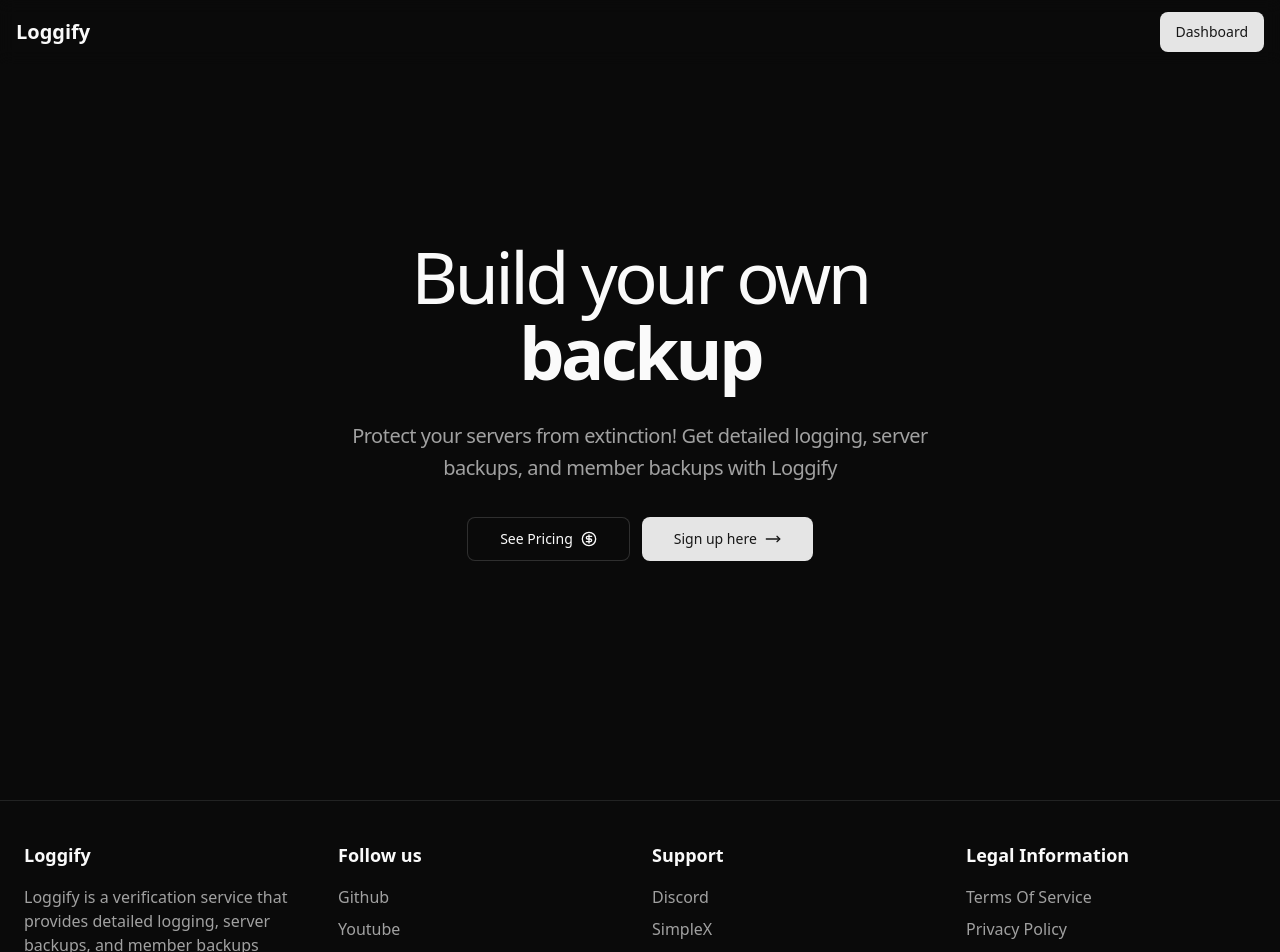
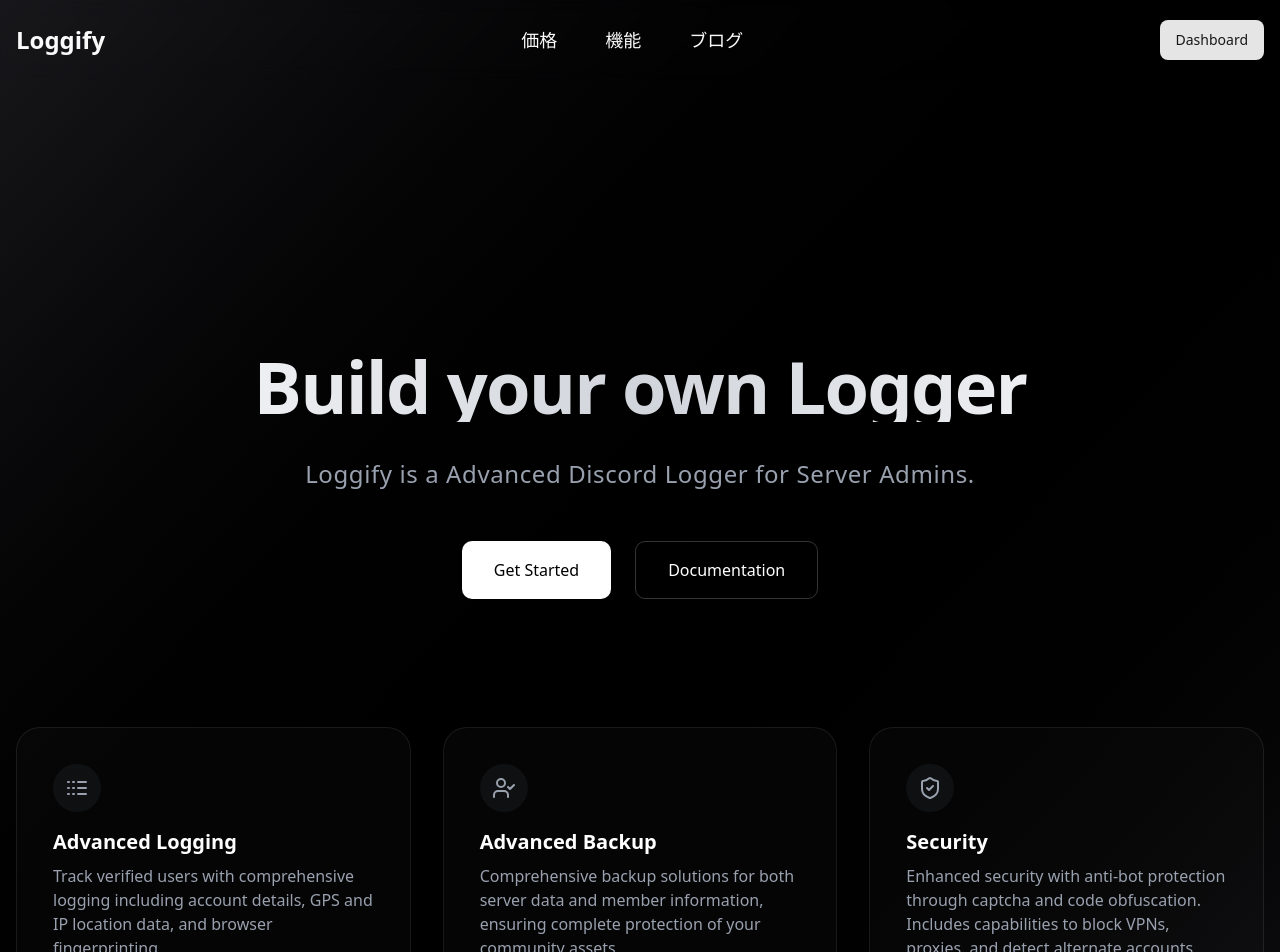
Before and after one commit to yuk228/Loggify, a Next.js app: page / in a window 1280 px wide. Shown: the top 952 px of the page. Built offline with nearby package versions, Linux system fonts and the light colour scheme; no server answers.

Commit message:
💄Update Main Page!

```diff
--- a/app/layout.tsx
+++ b/app/layout.tsx
@@ -18,8 +18,8 @@ const geistMono = Geist_Mono({
 });
 
 export const metadata: Metadata = {
-  title: "Delta Verify",
-  description: "Protect your servers from extinction! Get detailed logging, server backups, and member backups with Delta Verify",
+  title: "Loggify - The Best Discord Logging Service",
+  description: "Loggify is a Advanced Discord Logger for Server Admins.",
 };
 
 export default function RootLayout({
--- a/app/page.tsx
+++ b/app/page.tsx
@@ -1,8 +1,95 @@
-import { Hero } from "@/components/ui/animated-hero";
-export default function Home()   {
+"use client";
+
+import { motion } from "framer-motion";
+import { Logs, ShieldCheck, UserCheck } from 'lucide-react';
+
+
+const features = [
+  {
+      icon: <Logs className="h-6 w-6" />,
+      title: "Advanced Logging",
+      description: "Track verified users with comprehensive logging including account details, GPS and IP location data, and browser fingerprinting",
+  },
+  {
+      icon: <UserCheck className="h-6 w-6" />,
+      title: "Advanced Backup",
+      description: "Comprehensive backup solutions for both server data and member information, ensuring complete protection of your community assets",
+  },
+  {
+      icon: <ShieldCheck className="h-6 w-6" />,
+      title: "Security",
+      description: "Enhanced security with anti-bot protection through captcha and code obfuscation. Includes capabilities to block VPNs, proxies, and detect alternate accounts",
+  },
+];
+
+export default function Home() {
   return (
-    <main className="flex flex-col items-center justify-center h-screen">
-      <Hero />
+    <main className="flex flex-col items-center justify-center min-h-screen bg-gradient-to-br from-zinc-900 via-black to-zinc-900 text-white">
+      <section className="container mx-auto px-4 pt-[350px] pb-16 text-center relative">
+        <div className="absolute inset-0 bg-[radial-gradient(circle_at_center,_var(--tw-gradient-stops))] from-blue-500/10 via-transparent to-transparent"></div>
+          <motion.div
+            initial={{ opacity: 0, y: -20 }}
+            animate={{ opacity: 1, y: 0 }}
+            transition={{ duration: 0.7 }}
+          >
+            <h1 className="text-6xl md:text-7xl font-bold mb-8 tracking-tight bg-clip-text text-transparent bg-gradient-to-r from-white via-gray-300 to-white">
+              Build your own Logger
+            </h1>
+          </motion.div>
+          <motion.div
+            initial={{ opacity: 0, y: -10 }}
+            animate={{ opacity: 1, y: 0 }}
+            transition={{ duration: 0.7, delay: 0.2 }}
+          >
+            <p className="text-xl md:text-2xl text-gray-400 mb-12 tracking-wide max-w-2xl mx-auto leading-relaxed">
+              Loggify is a Advanced Discord Logger for Server Admins.
+            </p>
+          </motion.div>
+          <motion.div
+            initial={{ opacity: 0, y: 20 }}
+            animate={{ opacity: 1, y: 0 }}
+            transition={{ duration: 0.7, delay: 0.4 }}
+            className="flex gap-6 justify-center"
+          >
+            <button className="group relative px-8 py-4 overflow-hidden rounded-lg bg-white text-black transition-all duration-300">
+              <span className="relative z-10 font-medium">Get Started</span>
+            </button>
+            <button className="group relative px-8 py-4 overflow-hidden rounded-lg border border-white/20 hover:border-white/40 transition-all duration-300">
+              <span className="relative z-10 text-white font-medium">Documentation</span>
+            </button>
+          </motion.div>
+      </section>
+      <section className="container mx-auto px-4 py-16 text-center relative">
+      <div className="grid grid-cols-1 md:grid-cols-3 gap-8">
+        {features.map((feature, index) => (
+          <motion.div
+            key={index}
+            initial={{ opacity: 0, y: 20 }}
+            whileInView={{ opacity: 1, y: 0 }}
+            transition={{ duration: 0.5, delay: index * 0.2 }}
+            className="group p-9 rounded-3xl border border-white/[0.08] bg-white/[0.02]  hover:border-white/[0.12] transition-colors duration-300 "
+          >
+            <div className="w-12 h-12 rounded-full bg-gray-500/10 flex items-center justify-center mb-4 text-gray-400">
+                {feature.icon}
+            </div>
+            <h3 className="text-xl font-semibold text-white text-left mb-2">
+                {feature.title}
+            </h3>
+            <p className="text-gray-400 text-left">{feature.description}</p>
+          </motion.div>
+        ))}
+                </div>
+      </section>
+      <section className="">
+        <div className="container mx-auto px-4 py-16 text-center relative">
+          <h2 className="text-4xl md:text-5xl font-bold mb-8 tracking-tight bg-clip-text text-transparent bg-gradient-to-r from-white via-gray-300 to-white">
+            Advanced Features
+          </h2>
+          <p className="text-xl md:text-2xl text-gray-400 mb-12 tracking-wide max-w-2xl mx-auto leading-relaxed">
+            Loggify is a Advanced Discord Logger for Server Admins.
+          </p>
+        </div>
+      </section>
     </main>
   );
 }
--- a/components/layouts/footer.tsx
+++ b/components/layouts/footer.tsx
@@ -3,7 +3,7 @@ import React from 'react'
 
 const Footer = () => {
   return (
-    <footer className="border-t border-white-foreground">
+    <footer className="border-t border-white-foreground bg-black">
         <div className="container mx-auto px-4 py-10 md:px-6 ">
             <div className="grid grid-cols-2 md:grid-cols-4 gap-6">
                 <div className="pr-4">
@@ -36,7 +36,7 @@ const Footer = () => {
             </div>
             <div className="md:flex pt-4 mt-4 gap-4 border-t border-white-foreground text-muted-foreground">
                 <p>Copyright © 2025 Loggify</p>
-                <p>The source code is available on <span><Link href="https://github.com/yuk228/delta-verify" className="hover:text-foreground transition-colors underline">Github</Link></span>, <br className="md:hidden" />Made with <span><Link href="https://21st.dev" className="hover:text-foreground transition-colors underline">21st.dev</Link></span></p>
+                <p>Made with <span><Link href="https://21st.dev" className="hover:text-foreground transition-colors underline">21st.dev</Link></span></p>
             </div>
         </div>
 
--- a/components/layouts/header.tsx
+++ b/components/layouts/header.tsx
@@ -6,8 +6,13 @@ import React from 'react'
 export default async function Header () {
   return (
     <header className="fixed top-0 w-full z-50 backdrop-blur-sm">
-        <div className="container mx-auto px-4 h-16 flex items-center justify-between">
-            <Link href="/" className="block font-bold text-xl transition-transform duration-300 ease-in-out transform hover:scale-105">Loggify</Link>
+        <div className="container mx-auto px-4 h-20 flex items-center justify-between">
+            <Link href="/" className="block font-bold text-2xl transition-transform duration-300 ease-in-out transform hover:scale-105">Loggify</Link>
+            <ul className="flex text-xl gap-4">
+              <li><Button variant="ghost"><Link href="/pricing" className="hover:text-foreground transition-colors text-lg">価格</Link></Button></li>
+              <li><Button variant="ghost"><Link href="https://github.com/yuk228/" className="hover:text-foreground transition-colors text-lg">機能</Link></Button></li>
+              <li><Button variant="ghost"><Link href="https://github.com/yuk228/" className="hover:text-foreground transition-colors text-lg">ブログ</Link></Button></li>
+            </ul>
             <div className="flex items-center gap-4">
               <SignedIn>
                 <UserButton />
--- a/components/ui/animated-hero.tsx
+++ /dev/null
@@ -1,78 +0,0 @@
-"use client";
-
-import { useEffect, useMemo, useState } from "react";
-import { motion } from "framer-motion";
-import { CircleDollarSign, MoveRight } from "lucide-react";
-import { Button } from "@/components/ui/button";
-import Link from "next/link";
-
-function Hero() {
-  const [titleNumber, setTitleNumber] = useState(0);
-  const titles = useMemo(
-    () => ["protector", "logger", "backup", "bot"],
-    []
-  );
-
-  useEffect(() => {
-    const timeoutId = setTimeout(() => {
-      if (titleNumber === titles.length - 1) {
-        setTitleNumber(0);
-      } else {
-        setTitleNumber(titleNumber + 1);
-      }
-    }, 2000);
-    return () => clearTimeout(timeoutId);
-  }, [titleNumber, titles]);
-
-  return (
-    <div className="w-full">
-      <div className="container mx-auto">
-        <div className="flex gap-8 py-20 lg:py-40 items-center justify-center flex-col">
-          <div className="flex gap-4 flex-col">
-            <h1 className="text-5xl md:text-7xl max-w-2xl tracking-tighter text-center font-regular">
-              <span className="text-spektr-cyan-50">Build your own</span>
-              <span className="relative flex w-full justify-center overflow-hidden text-center md:pb-4 md:pt-1">
-                &nbsp;
-                {titles.map((title, index) => (
-                  <motion.span
-                    key={index}
-                    className="absolute font-semibold"
-                    initial={{ opacity: 0, y: "-100" }}
-                    transition={{ type: "spring", stiffness: 50 }}
-                    animate={
-                      titleNumber === index
-                        ? {
-                            y: 0,
-                            opacity: 1,
-                          }
-                        : {
-                            y: titleNumber > index ? -150 : 150,
-                            opacity: 0,
-                          }
-                    }
-                  >
-                    {title}
-                  </motion.span>
-                ))}
-              </span>
-            </h1>
-
-            <p className="text-lg px-4 md:text-xl leading-relaxed tracking-tight text-muted-foreground max-w-2xl text-center">
-              Protect your servers from extinction! Get detailed logging, server backups, and member backups with Loggify
-            </p>
-          </div>
-          <div className="flex flex-row gap-3">
-            <Button size="lg" className="gap-4" variant="outline">
-              <Link href="/contact" className="flex items-center">See Pricing <span className="pl-2"><CircleDollarSign className="w-4 h-4" /></span></Link>
-            </Button>
-            <Button size="lg" className="gap-4">
-              <Link href="/sign-up" className="flex items-center">Sign up here <span className="pl-2"><MoveRight className="w-4 h-4" /></span></Link>
-            </Button>
-          </div>
-        </div>
-      </div>
-    </div>
-  );
-}
-
-export { Hero };
--- a/package.json
+++ b/package.json
@@ -19,7 +19,7 @@
     "class-variance-authority": "^0.7.1",
     "clsx": "^2.1.1",
     "discord.js": "^14.18.0",
-    "framer-motion": "^12.9.2",
+    "framer-motion": "^12.10.4",
     "lucide-react": "^0.503.0",
     "next": "15.3.1",
     "next-themes": "^0.4.6",
```
Also changed, not shown: 1 other file (tests, documents, lock files or other folders).
